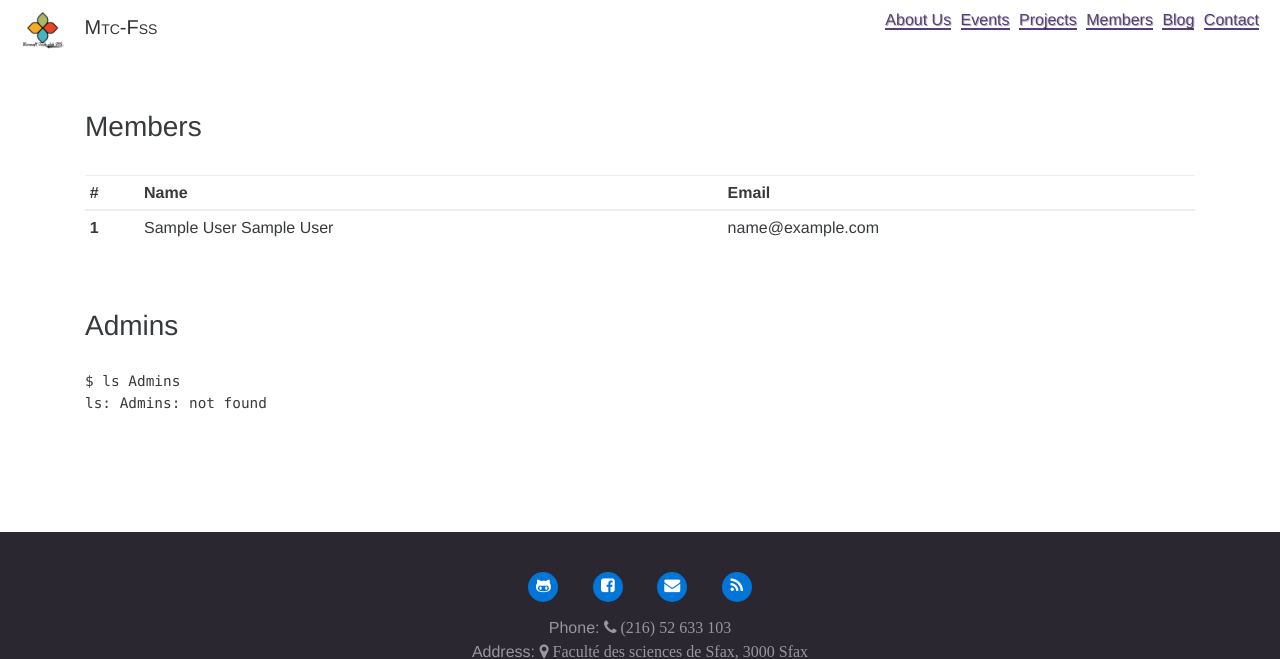
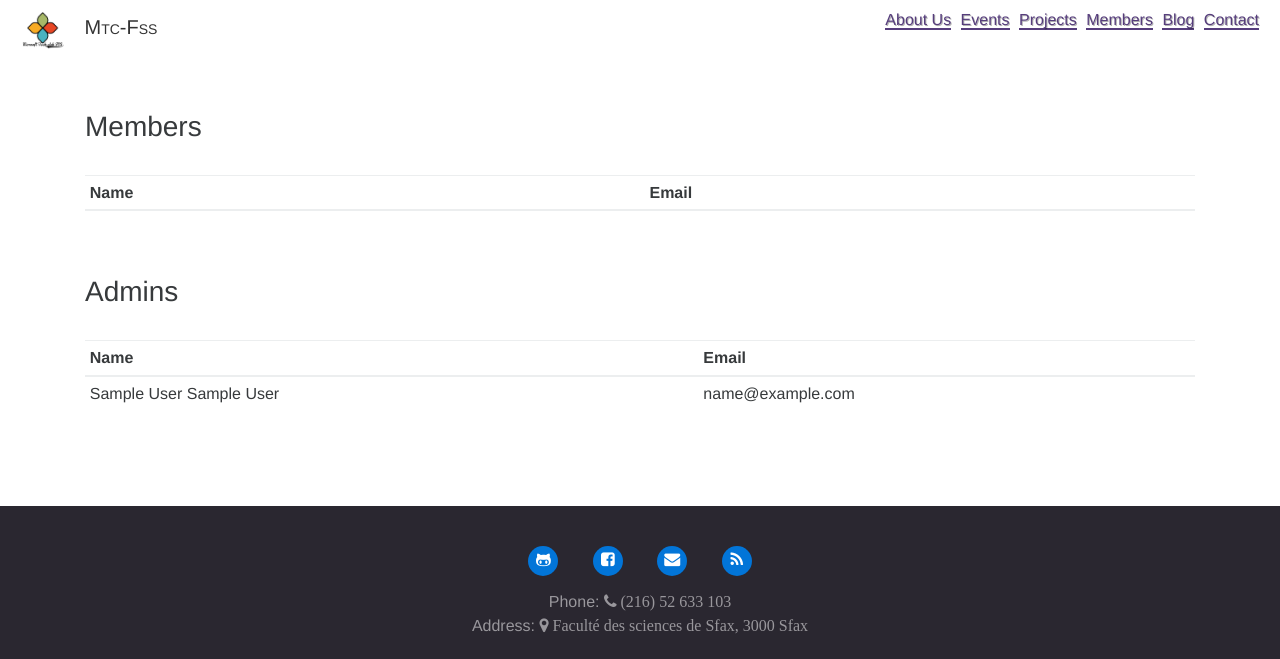
Before and after one commit to fssotc/fssotc.tik.tn, a Django app: page /members in a window 1280 px wide. Shown: the top 659 px of the page. Run offline with Django 3.2, Linux system fonts and the light colour scheme; tables that the repository leaves empty hold one stand-in row (values such as "Sample post"); lists and menus that the app fills with data are empty; parts of the project's set-up code (start-up, migrations or seed data) failed here and were passed over; some libraries are stand-ins or nearby versions.

Commit message:
add is_official element to the member model

```diff
--- a/db/models.py
+++ b/db/models.py
@@ -1,6 +1,7 @@
+from datetime import date
+
 from django.db import models
 from django.db.models.query_utils import Q
-from datetime import date
 
 # Create your models here.
 class Member(models.Model):
@@ -10,6 +11,7 @@ class Member(models.Model):
     phone = models.CommaSeparatedIntegerField(max_length=20)
     address = models.CharField(max_length=400, blank=True, null=True)
     email = models.EmailField()
+    is_official = models.BooleanField(default=False)
     # new = models.BooleanField(default=True)  # is new if now inscription on old session
 
     def is_new(self):
--- a/website/templates/website/members.html
+++ b/website/templates/website/members.html
@@ -7,27 +7,48 @@
   <table class="table table-hover table-sm">
     <thead>
       <tr>
-        <th>#</th>
         <th>Name</th>
         <th>Email</th>
       </tr>
     </thead>
     <tbody>
       {% for member in member_list %}
+      {% if not member.is_official %}
       <tr>
-      	<th scope="row">{{ forloop.counter }}</th>
         <td class="text-capitalize">{{ member.name }} {{ member.family_name}}</td>
         <td>{{ member.email}}</td>
       </tr>
+      {% endif %}
       {% endfor %}
     </tbody>
   </table>
 </section>
 <section class="container">
 	<h3>Admins</h3>
+  <br />
+  <table class="table table-hover table-sm">
+    <thead>
+      <tr>
+        <th>Name</th>
+        <th>Email</th>
+      </tr>
+    </thead>
+    <tbody>
+      {% for member in member_list %}
+      {% if member.is_official %}
+      <tr>
+        <td class="text-capitalize">{{ member.name }} {{ member.family_name}}</td>
+        <td>{{ member.email}}</td>
+      </tr>
+      {% endif %}
+      {% endfor %}
+    </tbody>
+  </table>
+<!--
 	<pre class="lang-sh"><code class="language-sh" lang="sh">
 $ ls Admins
 ls: Admins: not found
 	</code></pre>
+-->
 </section>
 {%endblock %}
```
Also changed, not shown: db/migrations/0006_member_is_official.py (added).
